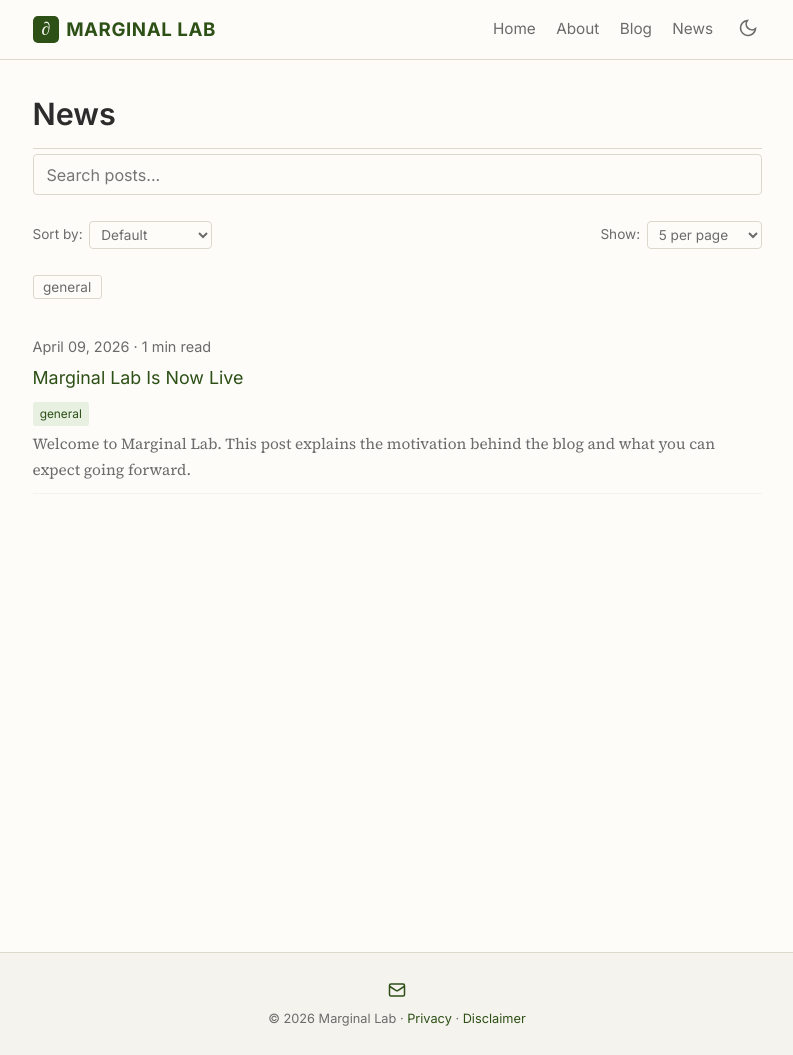
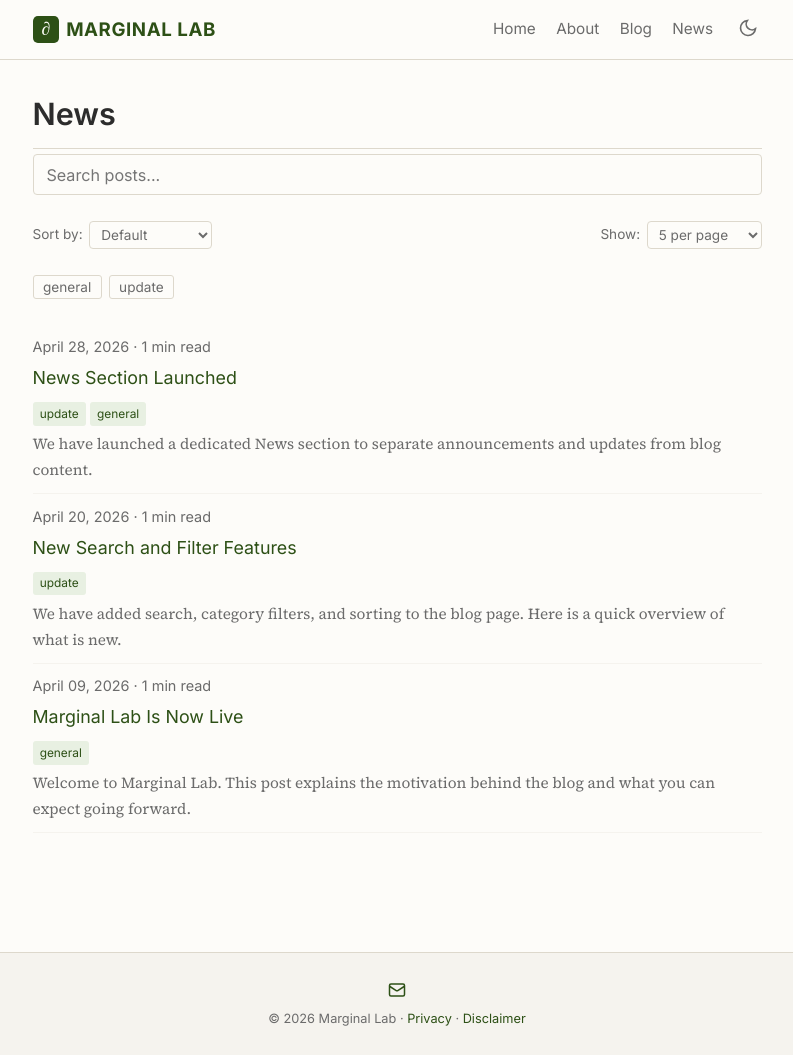
Before and after one commit to marginallabs/marginallabs.github.io, a Jekyll site: the page built from _pages/news.md, in a window 1280 px wide and 1055 px high. Shown: the whole window, without its empty margins (243-1036 px from the left). Built offline with Jekyll 4.4.1, drawn with Linux system fonts in a browser that asks for light colours.

Commit message:
Fix news post URLs and add two dummy news posts
- Add permalink: /news/:title/ to news posts so URLs use /news/ prefix
- Add two sample news posts: search features update and news section launch

Co-Authored-By: Claude Opus 4.7 <noreply@anthropic.com>

```diff
--- a/_posts/2026-04-09-Lab-Announcement.md
+++ b/_posts/2026-04-09-Lab-Announcement.md
@@ -4,6 +4,7 @@ title: "Marginal Lab Is Now Live"
 date: 2026-04-09
 categories: [general]
 type: news
+permalink: /news/:title/
 abstract: "Welcome to Marginal Lab. This post explains the motivation behind the blog and what you can expect going forward."
 ---
 
--- /dev/null
+++ b/_posts/2026-04-20-Site-Update-Search.md
@@ -0,0 +1,17 @@
+---
+layout: post
+title: "New Search and Filter Features"
+date: 2026-04-20
+categories: [update]
+type: news
+permalink: /news/:title/
+abstract: "We have added search, category filters, and sorting to the blog page. Here is a quick overview of what is new."
+---
+
+# What Changed
+
+The blog listing page now supports full-text search with boolean operators, category filter buttons, and sort options (newest, oldest, shortest read, longest read).
+
+# How to Use
+
+Type keywords into the search bar. Use quotes for exact phrases and a minus sign to exclude terms. Click category buttons to filter by topic.
--- /dev/null
+++ b/_posts/2026-04-28-News-Section-Launched.md
@@ -0,0 +1,17 @@
+---
+layout: post
+title: "News Section Launched"
+date: 2026-04-28
+categories: [update, general]
+type: news
+permalink: /news/:title/
+abstract: "We have launched a dedicated News section to separate announcements and updates from blog content."
+---
+
+# Why a Separate Section
+
+Blog posts and news updates serve different purposes. Blog posts are deep dives into economic thinking. News posts are shorter updates about the site and announcements.
+
+# What This Means
+
+The Blog page now shows only essay-style posts. All site updates and announcements live in the new News section, accessible from the top navigation bar.
```
